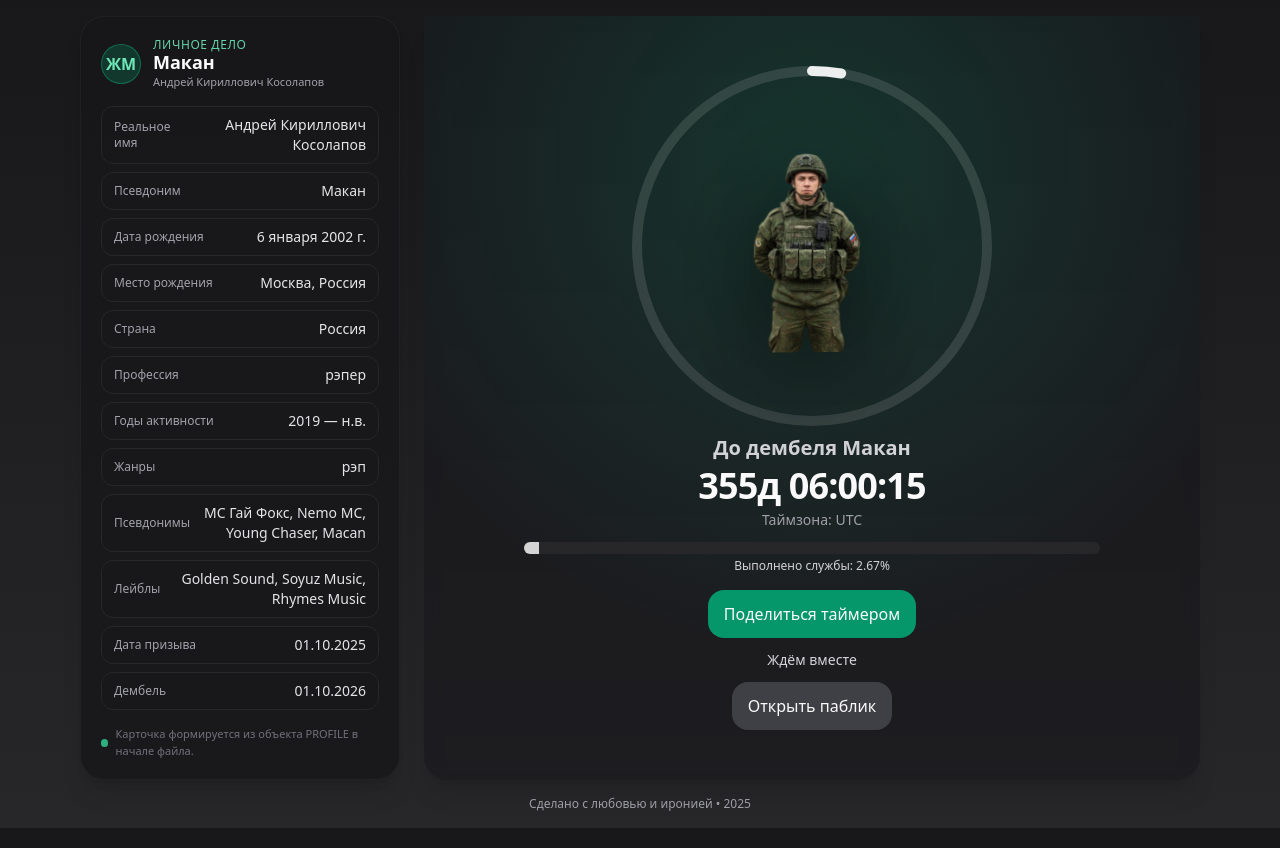
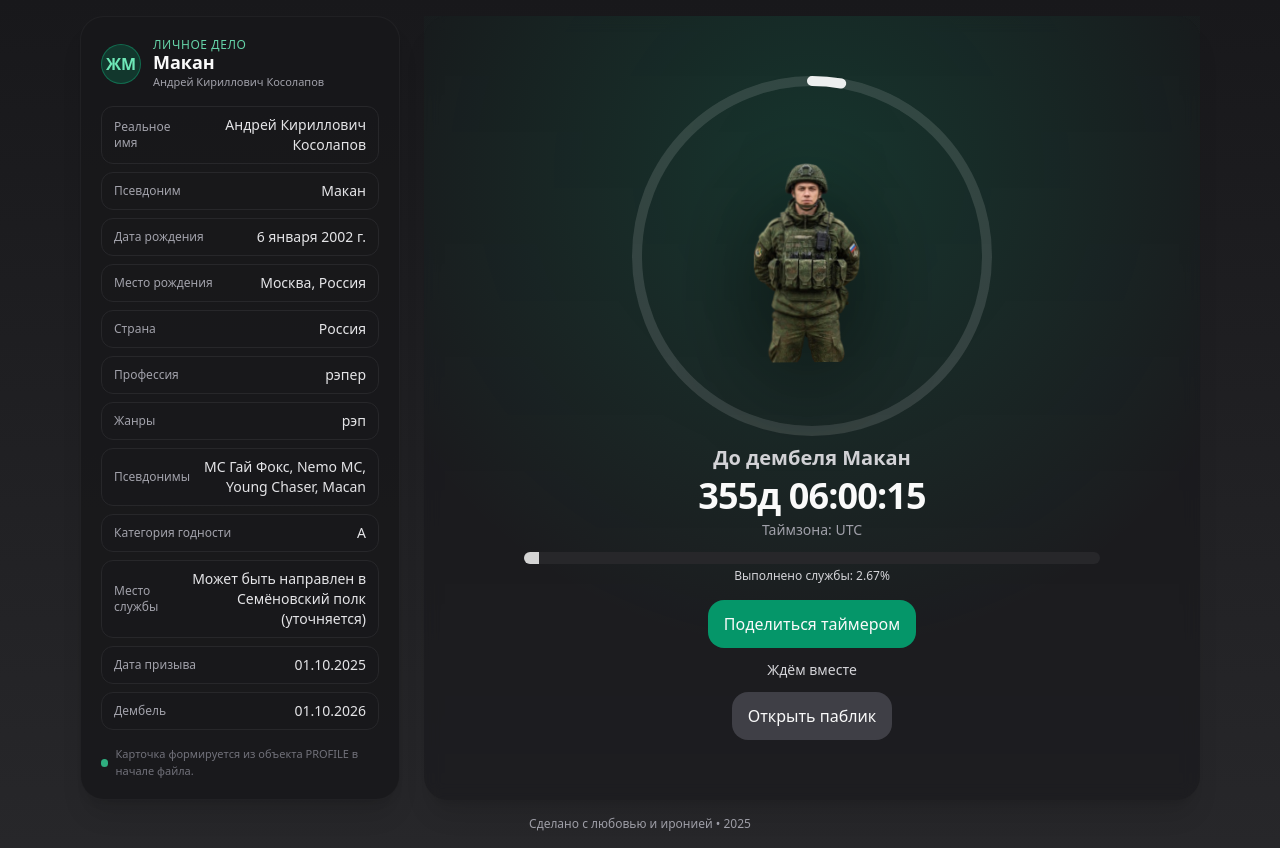
Before and after one commit to krexpex/dembel-makan-webapp, a React (Vite) app: page / in a window 1280 px wide. Built offline with nearby package versions, Linux system fonts and the light colour scheme.

Commit message:
add pers corected data

```diff
--- a/src/App.jsx
+++ b/src/App.jsx
@@ -15,10 +15,10 @@ const PROFILE = {
   },
   country: "Россия",
   profession: "рэпер",
-  yearsActive: "2019 — н.в.",
   genres: ["рэп"],
   aliases: ["MC Гай Фокс", "Nemo MC", "Young Chaser", "Macan"],
-  labels: ["Golden Sound", "Soyuz Music", "Rhymes Music"]
+  fitnessCategory: "А",
+  assignment: "Может быть направлен в Семёновский полк (уточняется)"
 };
 
 // Даты службы — жёстко зашиты (локальное время устройства)
@@ -170,7 +170,7 @@ function SoldierCard({ profile, service }) {
   const start = shortDate(service.start);
   const end   = shortDate(service.end);
 
-  // Структура анкеты — легко добавить/убрать поля
+  // Удобная структура анкеты
   const fields = [
     ["Реальное имя", profile.realName],
     ["Псевдоним", profile.nickname],
@@ -178,10 +178,10 @@ function SoldierCard({ profile, service }) {
     ["Место рождения", profile.birth.place],
     ["Страна", profile.country],
     ["Профессия", profile.profession],
-    ["Годы активности", profile.yearsActive],
     ["Жанры", profile.genres.join(", ")],
     ["Псевдонимы", profile.aliases.join(", ")],
-    ["Лейблы", profile.labels.join(", ")],
+    ["Категория годности", profile.fitnessCategory],
+    ["Место службы", profile.assignment],
     ["Дата призыва", start],
     ["Дембель", end],
   ];
@@ -219,20 +219,15 @@ function SoldierCard({ profile, service }) {
 }
 
 /* ---------- utils ---------- */
-
 function formatBirth(yyyy_mm_dd) {
   const d = new Date(yyyy_mm_dd + "T00:00:00");
-  // пример: 6 января 2002
   return d.toLocaleDateString("ru-RU", { day: "numeric", month: "long", year: "numeric" });
 }
-
 function shortDate(iso) {
   const ts = toLocalTimestamp(iso);
   const d = new Date(ts);
   return d.toLocaleDateString("ru-RU", { day: "2-digit", month: "2-digit", year: "numeric" });
 }
-
-// Преобразуем 'YYYY-MM-DDTHH:mm:ss' как локальное время устройства
 function toLocalTimestamp(input) {
   if (!input) return Date.now();
   const hasTZ = /Z|[+-]\d{2}:?\d{2}$/.test(input);
@@ -240,10 +235,8 @@ function toLocalTimestamp(input) {
   const [date, time = "00:00:00"] = String(input).split("T");
   const [y, m, d] = date.split("-").map(Number);
   const [hh, mm, ss] = time.split(":").map(Number);
-  const dt = new Date(y, (m || 1) - 1, d || 1, hh || 0, mm || 0, ss || 0, 0);
-  return dt.getTime();
+  return new Date(y, (m || 1) - 1, d || 1, hh || 0, mm || 0, ss || 0, 0).getTime();
 }
-
 function msParts(ms) {
   let s = Math.max(0, Math.floor(ms / 1000));
   const days = Math.floor(s / 86400); s -= days * 86400;
@@ -252,7 +245,6 @@ function msParts(ms) {
   const seconds = s;
   return { days, hours, minutes, seconds };
 }
-
 function formatParts(p) {
   const dd = p.days > 0 ? `${p.days}д ` : "";
   const hh = String(p.hours).padStart(2, "0");
```
